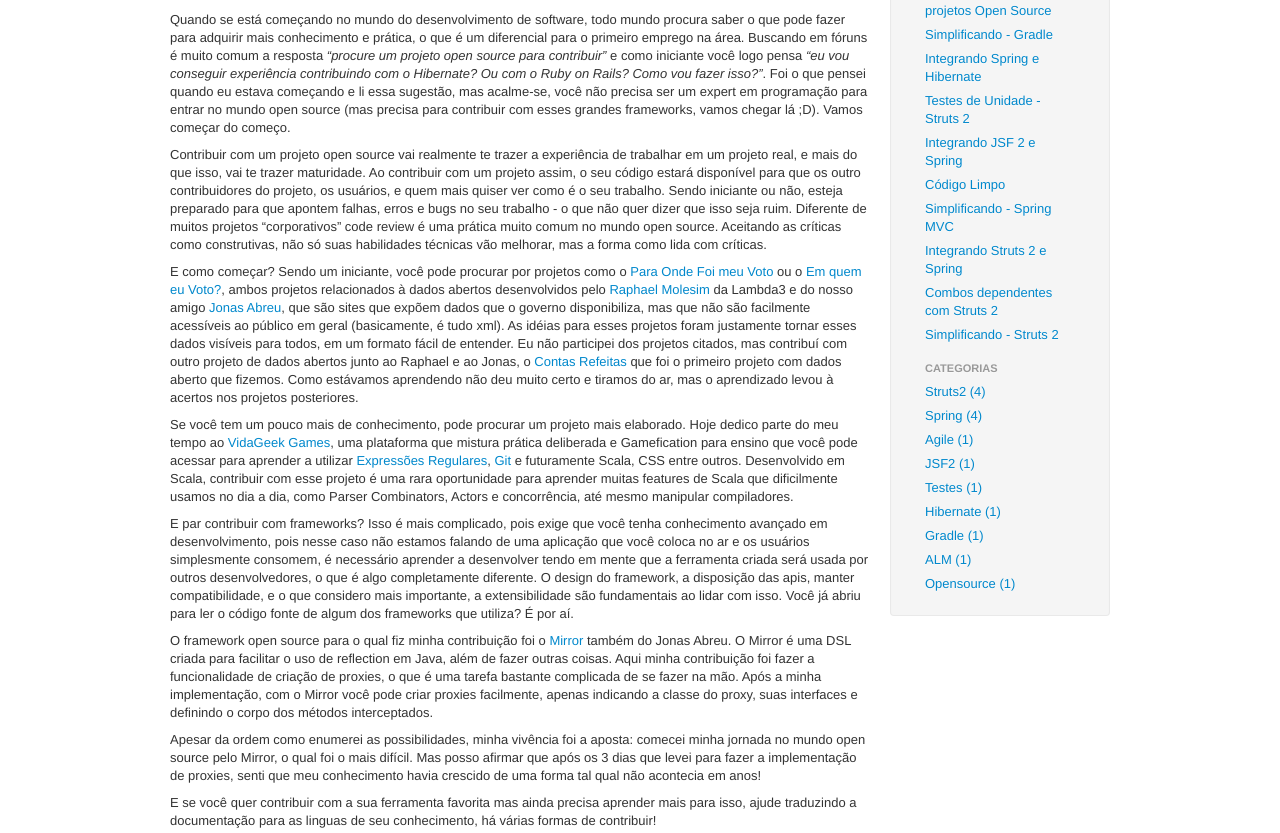
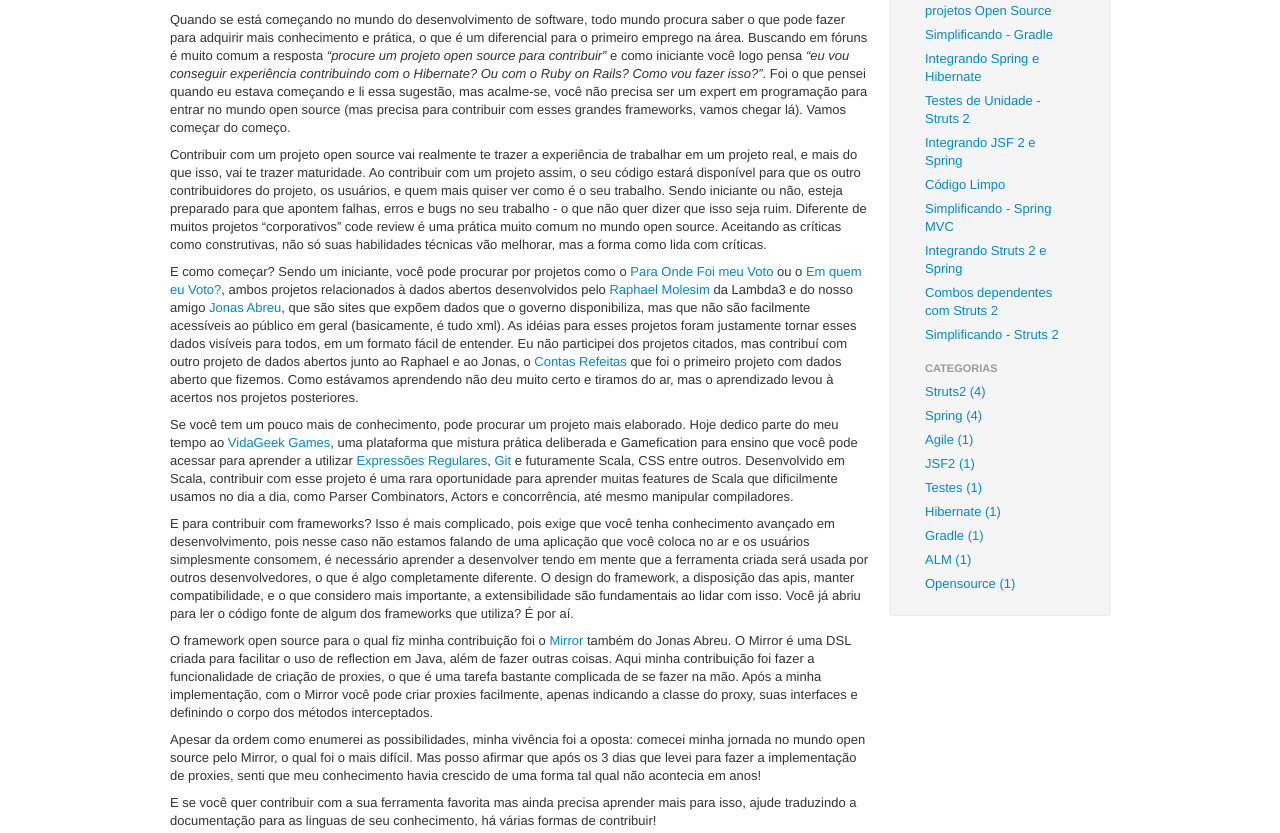
Before and after one commit to juliano/simpledev, a Jekyll site: the page built from blog/_posts/2013-01-22-contribuindo-opensource.markdown, in a window 1280 px wide. Shown: the part 187-1020 px from the top of the page. Built offline with Jekyll 4.4.1, drawn with Linux system fonts in a browser that asks for light colours; Markdown is read by kramdown in place of the engine named in the settings; comment, search, counter and statistics services are not loaded.

Commit message:
Post: Contribuindo com projetos open source

```diff
--- a/blog/_posts/2013-01-22-contribuindo-opensource.markdown
+++ b/blog/_posts/2013-01-22-contribuindo-opensource.markdown
@@ -5,7 +5,7 @@ categories: Opensource
 permalink: /contribuindo-com-opensource.html
 ---
 
-Quando se está começando no mundo do desenvolvimento de software, todo mundo procura saber o que pode fazer para adquirir mais conhecimento e prática, o que é um diferencial para o primeiro emprego na área. Buscando em fóruns é muito comum a resposta *"procure um projeto open source para contribuir"* e como iniciante você logo pensa *"eu vou conseguir experiência contribuindo com o Hibernate? Ou com o Ruby on Rails? Como vou fazer isso?"*. Foi o que pensei quando eu estava começando e li essa sugestão, mas acalme-se, você não precisa ser um expert em programação para entrar no mundo open source (mas precisa para contribuir com esses grandes frameworks, vamos chegar lá ;D). Vamos começar do começo.
+Quando se está começando no mundo do desenvolvimento de software, todo mundo procura saber o que pode fazer para adquirir mais conhecimento e prática, o que é um diferencial para o primeiro emprego na área. Buscando em fóruns é muito comum a resposta *"procure um projeto open source para contribuir"* e como iniciante você logo pensa *"eu vou conseguir experiência contribuindo com o Hibernate? Ou com o Ruby on Rails? Como vou fazer isso?"*. Foi o que pensei quando eu estava começando e li essa sugestão, mas acalme-se, você não precisa ser um expert em programação para entrar no mundo open source (mas precisa para contribuir com esses grandes frameworks, vamos chegar lá). Vamos começar do começo.
 
 Contribuir com um projeto open source vai realmente te trazer a experiência de trabalhar em um projeto real, e mais do que isso, vai te trazer maturidade. Ao contribuir com um projeto assim, o seu código estará disponível para que os outro contribuidores do projeto, os usuários, e quem mais quiser ver como é o seu trabalho. Sendo iniciante ou não, esteja preparado para que apontem falhas, erros e bugs no seu trabalho - o que não quer dizer que isso seja ruim. Diferente de muitos projetos "corporativos" code review é uma prática muito comum no mundo open source. Aceitando as críticas como construtivas, não só suas habilidades técnicas vão melhorar, mas a forma como lida com críticas.
 
@@ -13,11 +13,11 @@ E como começar? Sendo um iniciante, você pode procurar por projetos como o [Pa
 
 Se você tem um pouco mais de conhecimento, pode procurar um projeto mais elaborado. Hoje dedico parte do meu tempo ao [VidaGeek Games][6], uma plataforma que mistura prática deliberada e Gamefication para ensino que você pode acessar para aprender a utilizar [Expressões Regulares][7], [Git][8] e futuramente Scala, CSS entre outros. Desenvolvido em Scala, contribuir com esse projeto é uma rara oportunidade para aprender muitas features de Scala que dificilmente usamos no dia a dia, como Parser Combinators, Actors e concorrência, até mesmo manipular compiladores.
 
-E par contribuir com frameworks? Isso é mais complicado, pois exige que você tenha conhecimento avançado em desenvolvimento, pois nesse caso não estamos falando de uma aplicação que você coloca no ar e os usuários simplesmente consomem, é necessário aprender a desenvolver tendo em mente que a ferramenta criada será usada por outros desenvolvedores, o que é algo completamente diferente. O design do framework, a disposição das apis, manter compatibilidade, e o que considero mais importante, a extensibilidade são fundamentais ao lidar com isso. Você já abriu para ler o código fonte de algum dos frameworks que utiliza? É por aí.
+E para contribuir com frameworks? Isso é mais complicado, pois exige que você tenha conhecimento avançado em desenvolvimento, pois nesse caso não estamos falando de uma aplicação que você coloca no ar e os usuários simplesmente consomem, é necessário aprender a desenvolver tendo em mente que a ferramenta criada será usada por outros desenvolvedores, o que é algo completamente diferente. O design do framework, a disposição das apis, manter compatibilidade, e o que considero mais importante, a extensibilidade são fundamentais ao lidar com isso. Você já abriu para ler o código fonte de algum dos frameworks que utiliza? É por aí.
 
 O framework open source para o qual fiz minha contribuição foi o [Mirror][9] também do Jonas Abreu. O Mirror é uma DSL criada para facilitar o uso de reflection em Java, além de fazer outras coisas. Aqui minha contribuição foi fazer a funcionalidade de criação de proxies, o que é uma tarefa bastante complicada de se fazer na mão. Após a minha implementação, com o Mirror você pode criar proxies facilmente, apenas indicando a classe do proxy, suas interfaces e definindo o corpo dos métodos interceptados.
 
-Apesar da ordem como enumerei as possibilidades, minha vivência foi a aposta: comecei minha jornada no mundo open source pelo Mirror, o qual foi o mais difícil. Mas posso afirmar que após os 3 dias que levei para fazer a implementação de proxies, senti que meu conhecimento havia crescido de uma forma tal qual não acontecia em anos!
+Apesar da ordem como enumerei as possibilidades, minha vivência foi a oposta: comecei minha jornada no mundo open source pelo Mirror, o qual foi o mais difícil. Mas posso afirmar que após os 3 dias que levei para fazer a implementação de proxies, senti que meu conhecimento havia crescido de uma forma tal qual não acontecia em anos!
 
 E se você quer contribuir com a sua ferramenta favorita mas ainda precisa aprender mais para isso, ajude traduzindo a documentação para as linguas de seu conhecimento, há várias formas de contribuir!
 
```
